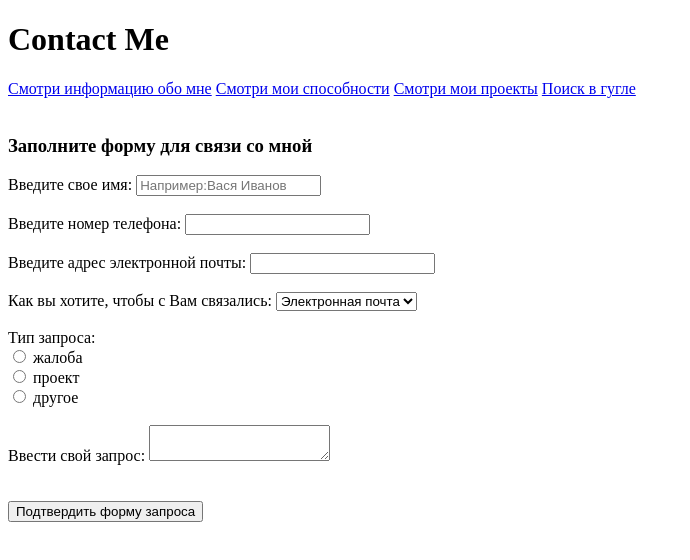
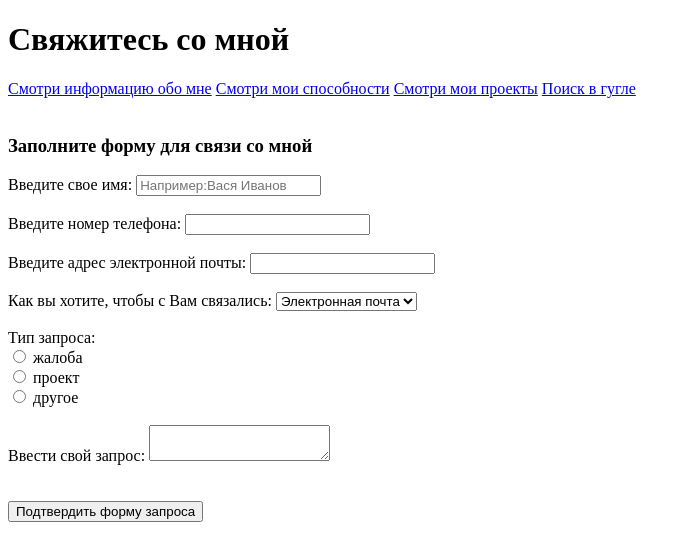
Before and after one commit to jevgenisolodjankin/jevgenipersonalprofileHTML, a plain HTML site: page contactme.html in a window 1280 px wide. Shown: the whole page, without its empty margins (0-690 px from the left). Drawn offline with Linux system fonts and the light colour scheme.

Commit message:
сщььше

```diff
--- a/contactme.html
+++ b/contactme.html
@@ -6,7 +6,7 @@
 </head>
 <body>
 <header>
-    <h1>Contact Me</h1>
+    <h1>Свяжитесь со мной</h1>
     <nav>
         <a href="index.html">Смотри информацию обо мне</a>
         <a href="MySkills.html">Смотри мои способности</a>
```
Also changed, not shown: newpage.html (added, +10 -0 lines), 1 other file.
